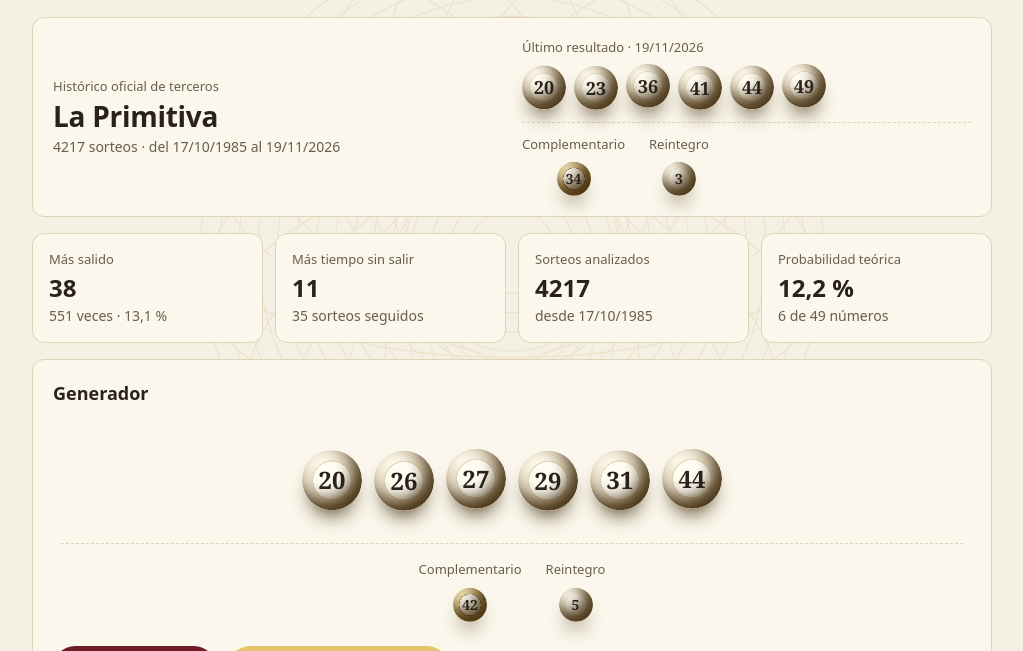
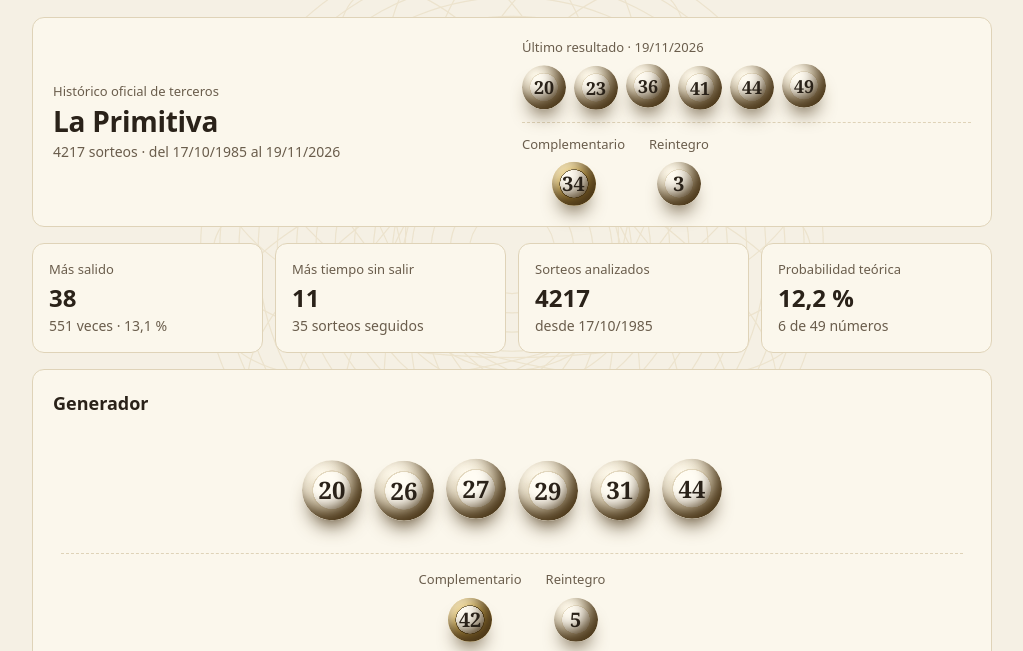
Before and after one commit to juanz40a-sudo/loteria-estadisticas, a plain HTML site: page index.html in a window 1280 px wide. Shown: the part 149-800 px from the top of the page, without its empty margins (128-1151 px from the left). Drawn offline with Linux system fonts and the light colour scheme.

Commit message:
Complementario, reintegro y estrellas más grandes
Co-Authored-By: Claude Haiku 5.5 <noreply@anthropic.com>

```diff
--- a/index.html
+++ b/index.html
@@ -109,7 +109,7 @@ nav.tabs::-webkit-scrollbar{display:none}
 .esfera:nth-child(3n){animation-delay:-3s}
 .esfera:hover{transform:translateY(-4px) scale(1.04)}
 .esfera.s{width:44px;height:44px;font-size:18px}
-.esfera.xs{width:34px;height:34px;font-size:14px}
+.esfera.xs{width:44px;height:44px;font-size:20px}
 .esfera.comp{background:radial-gradient(circle closest-side,var(--label) 0 62%,var(--gold-ink) 63% 66%,transparent 67%),radial-gradient(circle at 36% 30%,var(--gold-2) 0%,var(--gold) 85%,var(--gold-ink) 100%);color:var(--ink)}
 .esfera.estrella{background:radial-gradient(circle closest-side,var(--label) 0 62%,var(--gold-ink) 63% 66%,transparent 67%),radial-gradient(circle at 36% 30%,var(--gold-2) 0%,var(--gold) 100%);color:var(--ink)}
 @keyframes flotar{0%,100%{transform:translateY(0)}50%{transform:translateY(-3px)}}
```
Also changed, not shown: src/plantilla.html (+1 -1 lines).
